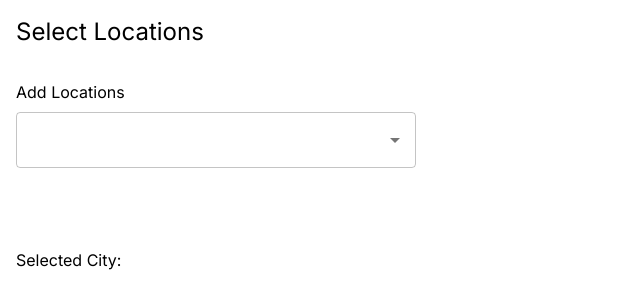
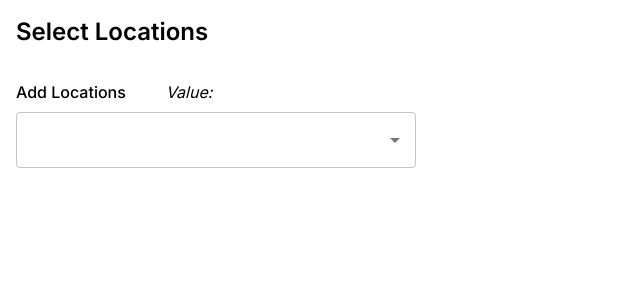
Before and after one commit to vidalmatheus/typeahead-city-component, a Next.js app: page / in a window 1280 px wide. Shown: the top 308 px of the page, without its empty margins (0-640 px from the left). Built offline with nearby package versions, Linux system fonts and the light colour scheme; no server answers.

Commit message:
Improve view

```diff
--- a/components/Locations.tsx
+++ b/components/Locations.tsx
@@ -2,7 +2,6 @@
 import React from "react"
 import CitySelect from "@/components/CitySelect"
 import { City } from "@/types/cityTypes"
-import { Box } from "@mui/material"
 
 export default function Locations() {
   const [selectedCity, setSelectedCity] = React.useState<City | null>(null)
@@ -14,15 +13,19 @@ export default function Locations() {
   return (
     <>
       <header>
-        <h1 className='text-2xl'>Select Locations</h1>
-        <h2 className='pt-8 pb-2'>Add Locations</h2>
+        <h1 className='text-2xl font-semibold'>Select Locations</h1>
       </header>
+      <div className="pt-8 pb-2 sm:inline-flex">
+        <h2 className="sm:mr-10 font-medium">Add Locations</h2>
+        <div className="italic inline-flex">
+          <div className="mr-2">Value:</div>
+          <div>
+            {selectedCity &&
+              `${selectedCity.name} - ${selectedCity.state_abbreviation}`}
+          </div>
+        </div>
+      </div>
       <CitySelect onCityChange={handleCityChange} />
-      <Box sx={{ gap: 2, paddingTop: 10 }}>
-	  	Selected City:{" "}
-        {selectedCity &&
-          `${selectedCity.name} - ${selectedCity.state_abbreviation}`}
-      </Box>
     </>
   )
 }
```
